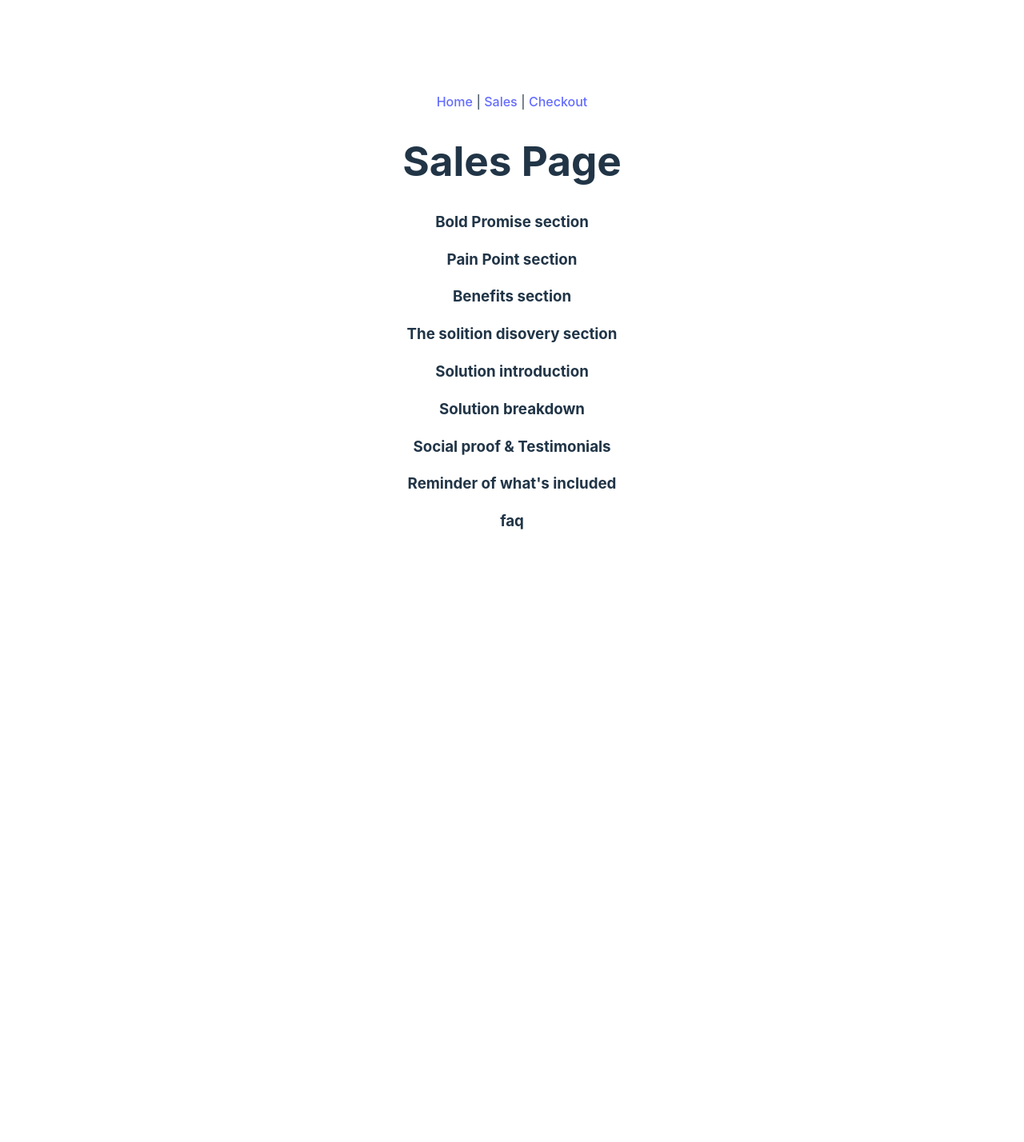
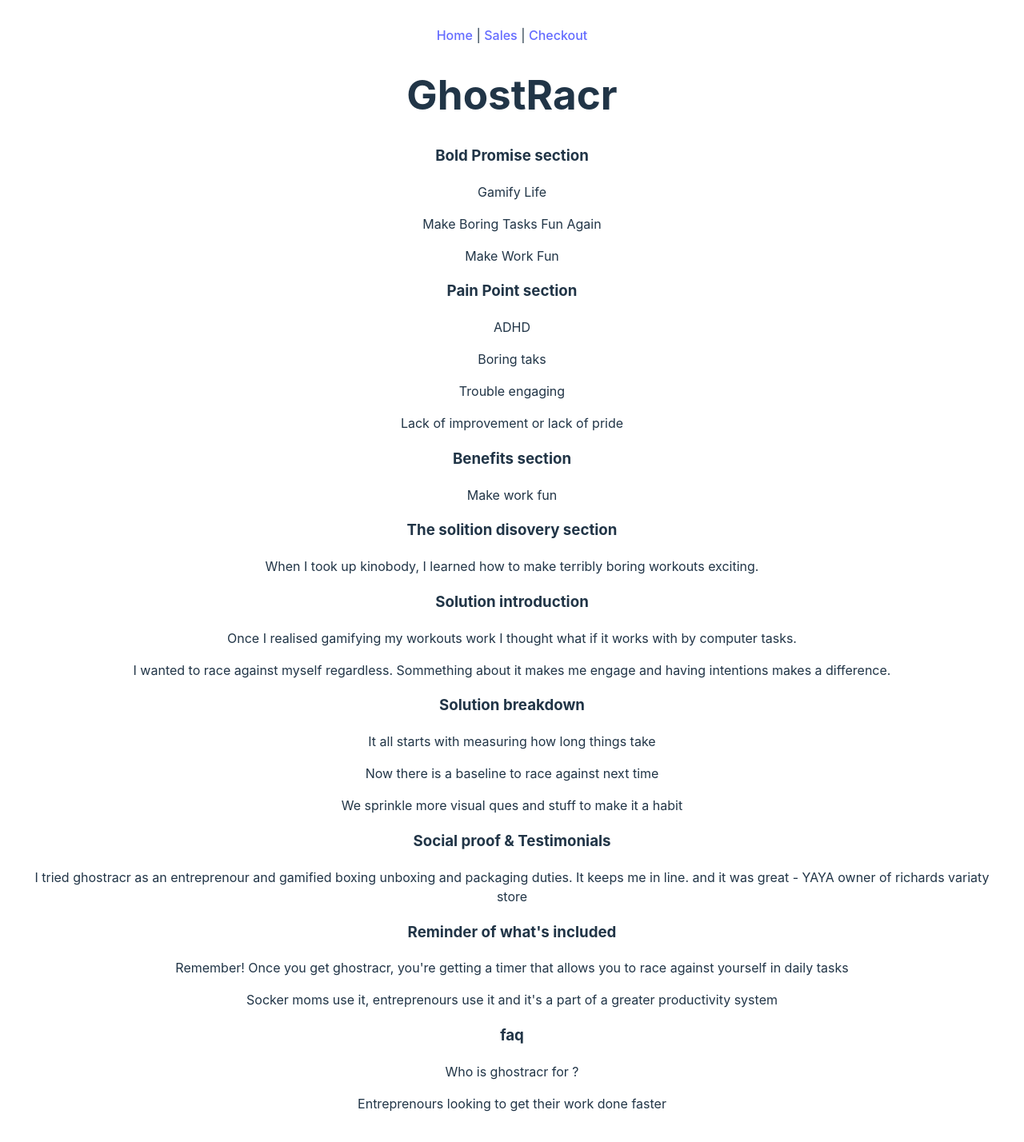
Before and after one commit to pmrprdc/gamifiedworkday, a React (Vite) app: page /sales in a window 1280 px wide. Shown: the top 1428 px of the page at 80% size. Before the commit the page ends 800 px from the top, so only its background shows below. Built offline with nearby package versions, Linux system fonts and the light colour scheme.

Commit message:
updated sales page copy

```diff
--- a/src/components/PrivatePage.jsx
+++ b/src/components/PrivatePage.jsx
@@ -1,9 +1,13 @@
 import React from 'react';
+import Timer from './Timer';
 
 function PrivatePage() {
   return (
     <div>
       <h1>Private Page</h1>
+      <Timer />
+      <Timer />
+      <Timer />
       {/* Add any private page-specific content here */}
     </div>
   );
--- a/src/components/SalesPage.jsx
+++ b/src/components/SalesPage.jsx
@@ -3,17 +3,37 @@ import React from 'react';
 function SalesPage() {
   return (
     <div>
-      <h1>Sales Page</h1>
+      <h1>GhostRacr</h1>
         <h3>Bold Promise section</h3>
+            <p>Gamify Life</p>
+            <p>Make Boring Tasks Fun Again</p>
+            <p>Make Work Fun</p>
         <h3>Pain Point section</h3>
+            <p>ADHD</p>
+            <p>Boring taks</p>
+            <p>Trouble engaging</p>
+            <p>Lack of improvement or lack of pride</p>
         <h3>Benefits section</h3>
+            <p>Make work fun</p>
         <h3>The solition disovery section</h3>
+            <p>When I took up kinobody, I learned how to make terribly boring workouts exciting.</p>
         <h3>Solution introduction</h3>
+            <p>Once I realised gamifying my workouts work I thought what if it works with by computer tasks.</p>
+            <p>I wanted to race against myself regardless. Sommething about it makes me engage and having intentions makes a difference.</p>
         <h3>Solution breakdown</h3>
+            <p>It all starts with measuring how long things take</p>
+            <p>Now there is a baseline to race against next time</p>
+            <p>We sprinkle more visual ques and stuff to make it a habit</p>
         <h3>Social proof & Testimonials</h3>
+            <p>I tried ghostracr as an entreprenour and gamified boxing unboxing and packaging duties. It keeps me in line. and it was great - YAYA owner of richards variaty store</p>
         <h3>Reminder of what's included</h3>
+            <p>Remember! Once you get ghostracr, you're getting a timer that allows you to race against yourself in daily tasks</p>
+            <p>Socker moms use it, entreprenours use it and it's a part of a greater productivity system</p>
         <h3>faq</h3>
-    </div>
+            <p>Who is ghostracr for ? </p>
+            <p>Entreprenours looking to get their work done faster</p>
+
+      </div>
   );
 }
 
--- /dev/null
+++ b/src/components/Timer.jsx
@@ -0,0 +1,39 @@
+import React, { useState, useEffect } from 'react';
+
+function Timer() {
+  // State for the timer's time remaining and a boolean for when it's active
+  const [seconds, setSeconds] = useState(60); // default to 60 seconds
+  const [isActive, setIsActive] = useState(false);
+
+  function toggle() {
+    setIsActive(!isActive);
+  }
+
+  function reset() {
+    setSeconds(60); // reset to default 60 seconds
+    setIsActive(false);
+  }
+
+  // Effect runs on every render when `isActive` or `seconds` changes
+  useEffect(() => {
+    let interval = null;
+    if (isActive && seconds > 0) {
+      interval = setInterval(() => {
+        setSeconds((seconds) => seconds - 1);
+      }, 1000);
+    } else if (!isActive && seconds !== 0) {
+      clearInterval(interval);
+    }
+    return () => clearInterval(interval);
+  }, [isActive, seconds]);
+
+  return (
+    <div>
+      <div>Time Remaining: {seconds}s</div>
+      <button onClick={toggle}>{isActive ? 'Pause' : 'Start'}</button>
+      <button onClick={reset}>Reset</button>
+    </div>
+  );
+}
+
+export default Timer;
```
